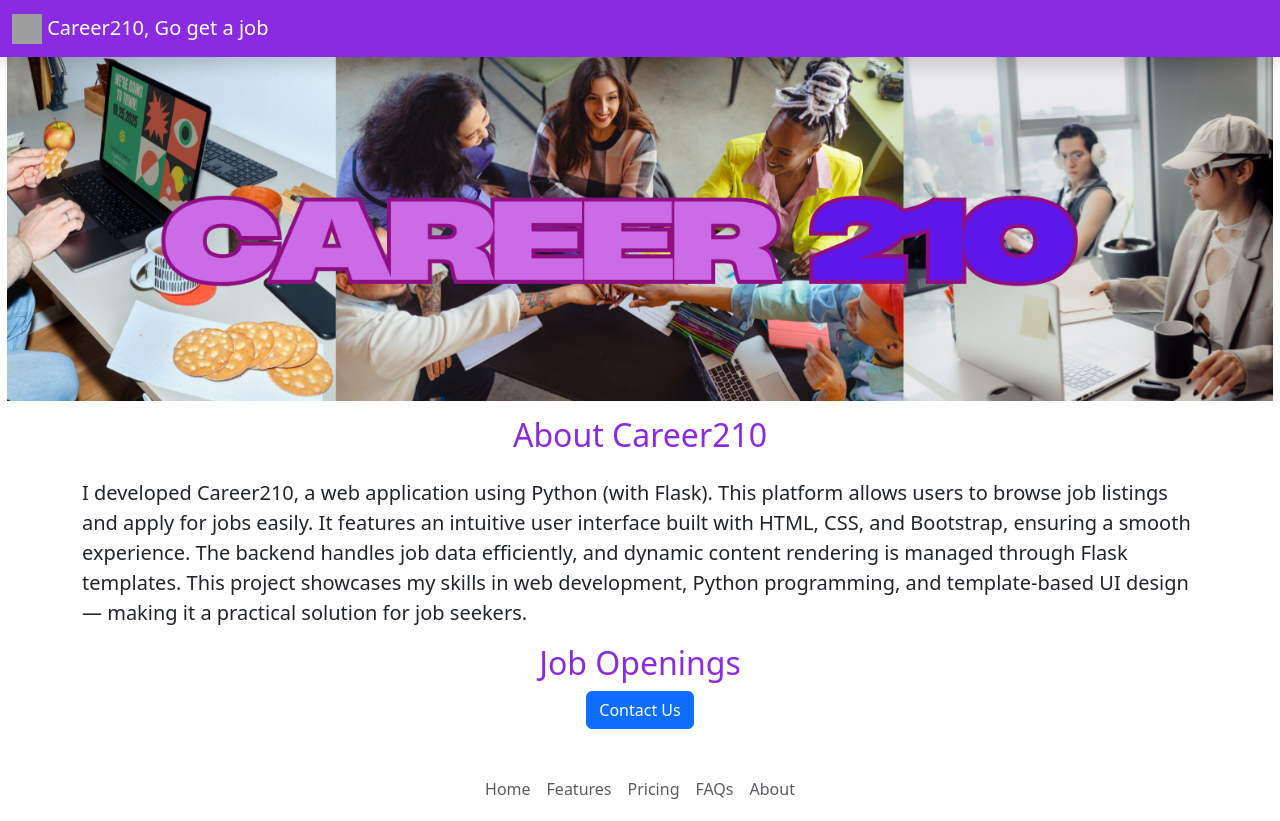
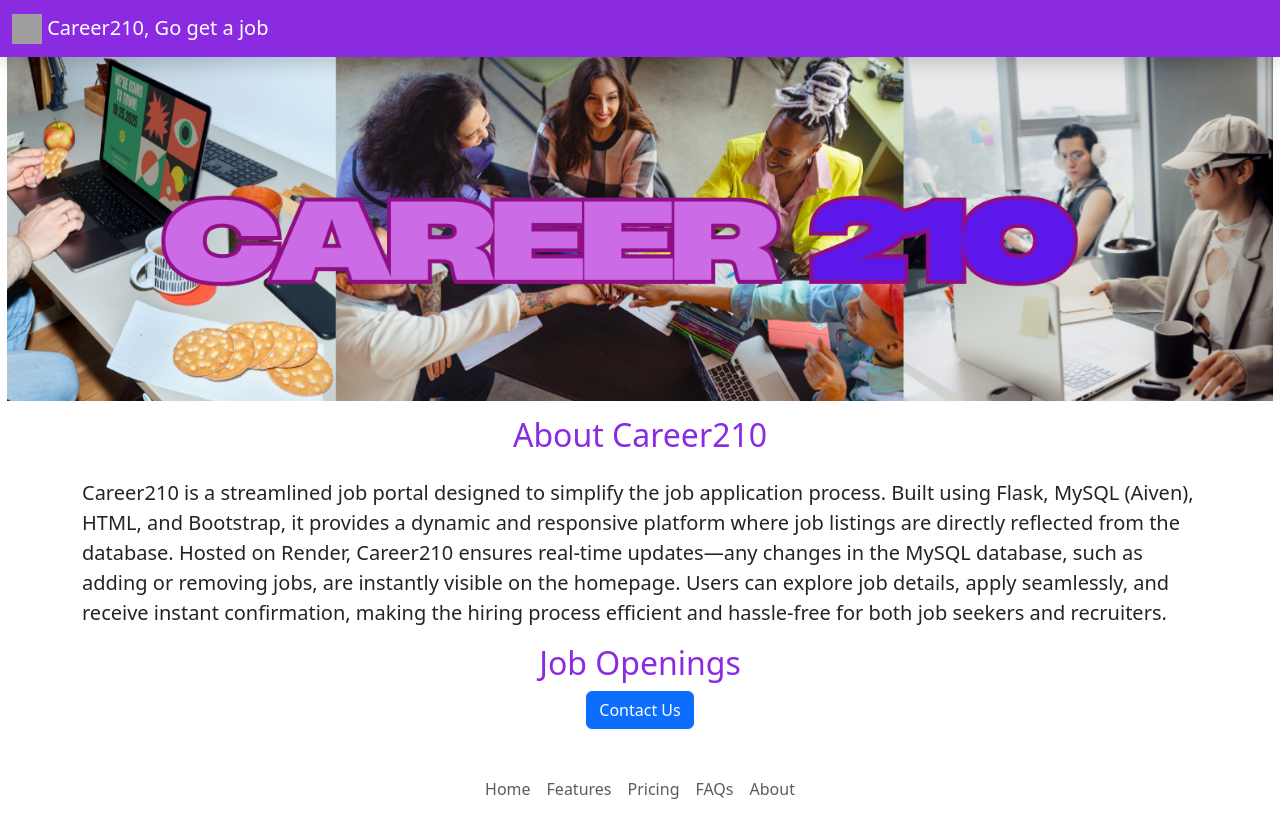
Before and after one commit to PacifistJACK/210deploy, a Flask app: template templates/home.html in a window 1280 px wide. Shown: the top 821 px of the page. Run offline with Flask 3, Linux system fonts and the light colour scheme; the template is opened without the code that fills it, so the values that code supplies are empty; parts of the project's set-up code (start-up, migrations or seed data) failed here and were passed over; grey boxes are pictures that could not be loaded.

Commit message:
updated about career210

```diff
--- a/templates/home.html
+++ b/templates/home.html
@@ -21,8 +21,7 @@
     <div class="container">
         <!-- <h1 class="text-center mb-3" style="color:blueviolet">Career210</h1> -->
         <h2 class="text-center mt-2 mb-4" style="color:blueviolet">About Career210</h2>
-        <p class="lead">I developed Career210, a web application using Python (with Flask). This platform allows users to browse job listings and apply for jobs easily. It features an intuitive user interface built with HTML, CSS, and Bootstrap, ensuring a smooth experience.
-   The backend handles job data efficiently, and dynamic content rendering is managed through Flask templates. This project showcases my skills in web development, Python programming, and template-based UI design — making it a practical solution for job seekers.</p>
+        <p class="lead">Career210 is a streamlined job portal designed to simplify the job application process. Built using Flask, MySQL (Aiven), HTML, and Bootstrap, it provides a dynamic and responsive platform where job listings are directly reflected from the database. Hosted on Render, Career210 ensures real-time updates—any changes in the MySQL database, such as adding or removing jobs, are instantly visible on the homepage. Users can explore job details, apply seamlessly, and receive instant confirmation, making the hiring process efficient and hassle-free for both job seekers and recruiters.</p>
         <h2 class="text-center mt-2 "style="color:blueviolet">Job Openings</h2>
         <div>
             {% for job in jobs %}
```
